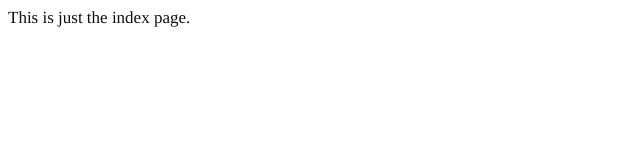
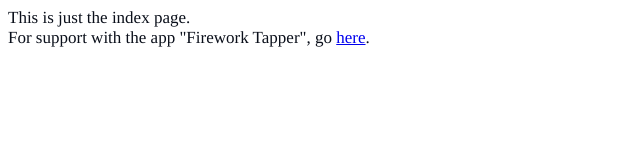
Before and after one commit to joshmcgee/joshmcgee.github.io, a plain HTML site: page index.html in a window 1280 px wide. Shown: the whole page, without its empty margins (0-640 px from the left). Drawn offline with Linux system fonts and the light colour scheme.

Commit message:
Update index.html

```diff
--- a/index.html
+++ b/index.html
@@ -12,5 +12,6 @@
 </head>
 <body>
 <p class="p1">This is just the index page.</p>
+<p class="p1">For support with the app "Firework Tapper", go <a href="http://joshmcgee.github.io/FireworkTapperSupport">here</a>.</p>
 </body>
 </html>
```
